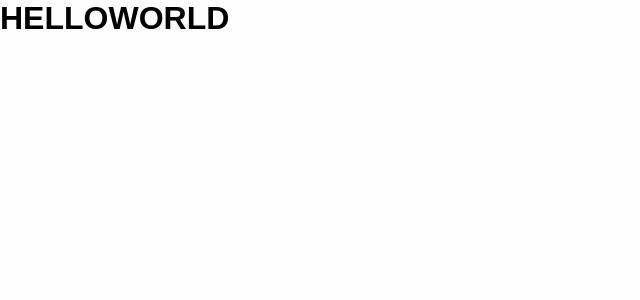
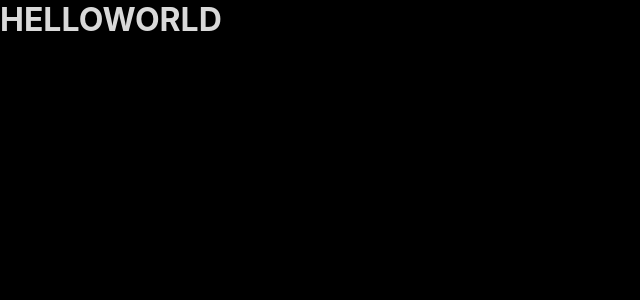
Before and after one commit to wendreslucas/StarWarsT, a React (Create React App) app: page / in a window 1280 px wide. Shown: the top 300 px of the page, without its empty margins (0-640 px from the left). Built offline with nearby package versions, Linux system fonts and the light colour scheme.

Commit message:
prettier, globalstyle

```diff
--- a/package.json
+++ b/package.json
@@ -11,6 +11,7 @@
     "react-icons": "^4.4.0",
     "react-router-dom": "^6.3.0",
     "react-scripts": "5.0.1",
+    "react-sticky-box": "^1.0.2",
     "react-toastify": "^9.0.3",
     "styled-components": "^5.3.5",
     "web-vitals": "^2.1.4"
--- /dev/null
+++ b/src/styles/GlobalStyle.jsx
@@ -0,0 +1,44 @@
+import { createGlobalStyle } from 'styled-components';
+
+export const GlobalStyle = createGlobalStyle`
+ *{
+    margin: 0;
+    padding: 0;
+    box-sizing: border-box;
+
+    color: var(--white);
+
+ }
+ html, body, #root {
+   max-width: 100vw;
+    max-height: 100vh;
+
+    width: 100%;
+    height: 100%;
+ }
+
+ *, button, input {
+    border: 0;
+    background: none;
+    font-family: -apple-system, BlinkMacSystemFont, 'Segoe UI', Roboto, Oxygen, Ubuntu, Cantarell, 'Open Sans', 'Helvetica Neue', sans-serif;
+ }
+
+  html {
+    background: var(--primary);
+  }
+
+  :root {
+    --primary: #000;
+    --secondary: #15181C;
+    --search: #202327;
+    --white: #D9D9D9;
+    --gray: #7A7A7A;
+    --outline: #2F3336;
+    --retweet: #00C06B;
+    --like: #E8265E;
+    --twitter: #33A1F2;
+    --twitter-dark-hover: #011017;
+    --twitter-light-hover: #2C8ED6;
+  }
+
+`;
--- a/src/ui/GlobalStyle.jsx
+++ /dev/null
@@ -1,52 +0,0 @@
-import { createGlobalStyle } from 'styled-components'
-
-export const GlobalStyle = createGlobalStyle`
- * {
-    box-sizing: border-box;
-    font-family: 'Roboto ', sans-serif;
-    margin: 0;
-    outline: 0;
-    padding: 0;
-    -webkit-font-smoothing: antialiased;
-    -moz-osx-font-smoothing: grayscale;
-  }
-  html, body {
-    //background-color: #0D0C0C;
-    background-color: #fefefe;
-    height: 100%;
-    scroll-behavior: smooth;
-    text-rendering: optimizeLegibility;
-    -webkit-font-smoothing: antialiased;
-
-  }
-
-  a {
-    text-decoration: none;
-  }
-
-
-  ::-webkit-scrollbar {
-    width: 10px;
-  }
-
-  ::-webkit-scrollbar-track{
-    background-color: transparent;
-    border-radius: 40px;
-  }
-
-  ::-webkit-scrollbar-thumb {
-
-    background-color: #8c8080;
-    border-radius: 40px;
-    transition: all 0.3s ease-in-out;
-
-    &:hover {
-      ${'' /* background-color:#8C374E; */}
-    }
-  }
-
-  ::selection {
-  ${'' /* color: #8C374E; */}
-  background: #8c8080;
-}
-`
```
Also changed, not shown: src/App.jsx (+8 -8 lines), src/styles/media.jsx (renamed from src/ui/media.jsx), 2 other files (tests, documents, lock files or other folders).
